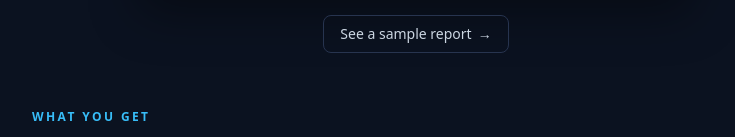
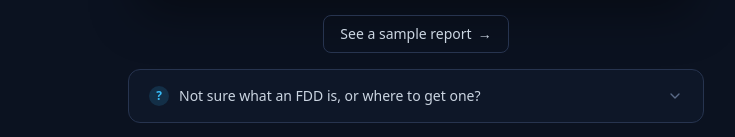
Before and after one commit to jmwproductconsultingllc/engine-foundersplinko, a Next.js app in the folder fdd-engine-deploy/: page / in a window 1280 px wide. Shown: the part 785-922 px from the top of the page, without its empty margins (224-959 px from the left). Built offline with nearby package versions, Linux system fonts and the light colour scheme; no server answers.

Commit message:
Add files via upload

```diff
--- a/fdd-engine-deploy/app/page.tsx
+++ b/fdd-engine-deploy/app/page.tsx
@@ -34,7 +34,12 @@ export default function Page() {
 
   return (
     <main className="min-h-screen bg-[#0B1220] text-[#F1F5F9] px-4 py-12 md:px-8 md:py-16">
-      <style>{`@keyframes fe-hero { from { opacity: 0; transform: translateY(10px); } to { opacity: 1; transform: none; } }`}</style>
+      <style>{`
+        @keyframes fe-hero { from { opacity: 0; transform: translateY(10px); } to { opacity: 1; transform: none; } }
+        details.fdd-primer > summary { list-style: none; }
+        details.fdd-primer > summary::-webkit-details-marker { display: none; }
+        details.fdd-primer[open] .fdd-chevron { transform: rotate(180deg); }
+      `}</style>
 
       <div className="mx-auto max-w-3xl">
         {/* hero */}
@@ -75,6 +80,51 @@ export default function Page() {
               <span aria-hidden>→</span>
             </a>
           </div>
+
+          {/* On-ramp for cold/novice visitors who don't have an FDD or know what it is */}
+          <details className="fdd-primer mt-4 rounded-xl border border-[#27344F] bg-[#111B30]/60 px-5 py-4">
+            <summary className="flex cursor-pointer items-center justify-between gap-3 text-sm font-medium text-[#CBD5E1]">
+              <span className="flex items-center gap-2.5">
+                <span className="flex h-5 w-5 shrink-0 items-center justify-center rounded-full bg-[#38BDF8]/15 text-xs font-bold text-[#38BDF8]">
+                  ?
+                </span>
+                Not sure what an FDD is, or where to get one?
+              </span>
+              <svg
+                className="fdd-chevron h-4 w-4 shrink-0 text-[#5A6B88] transition-transform duration-200"
+                viewBox="0 0 24 24"
+                fill="none"
+                stroke="currentColor"
+                strokeWidth="2"
+                strokeLinecap="round"
+                strokeLinejoin="round"
+                aria-hidden
+              >
+                <path d="M6 9l6 6 6-6" />
+              </svg>
+            </summary>
+            <div className="mt-3 space-y-3 text-sm leading-relaxed text-[#8194B0]">
+              <p>
+                An FDD — Franchise Disclosure Document — is the 200–300 page disclosure every
+                franchisor must give you before you invest: the real costs, fees, financials,
+                litigation, and the rules of the deal.
+              </p>
+              <p>
+                Ask the franchise for it directly — under FTC rules they must provide it free, at
+                least 14 days before you sign anything or pay a dime. Or look one up in a state
+                registry to start comparing brands before you ever talk to a salesperson.
+              </p>
+              <a
+                href="https://apps.dfi.wi.gov/apps/FranchiseSearch/MainSearch.aspx"
+                target="_blank"
+                rel="noopener noreferrer"
+                className="inline-flex items-center gap-1.5 font-medium text-[#38BDF8] hover:underline"
+              >
+                Look up an FDD on Wisconsin&apos;s free registry
+                <span aria-hidden>↗</span>
+              </a>
+            </div>
+          </details>
         </div>
 
         {/* value matrix */}
```
